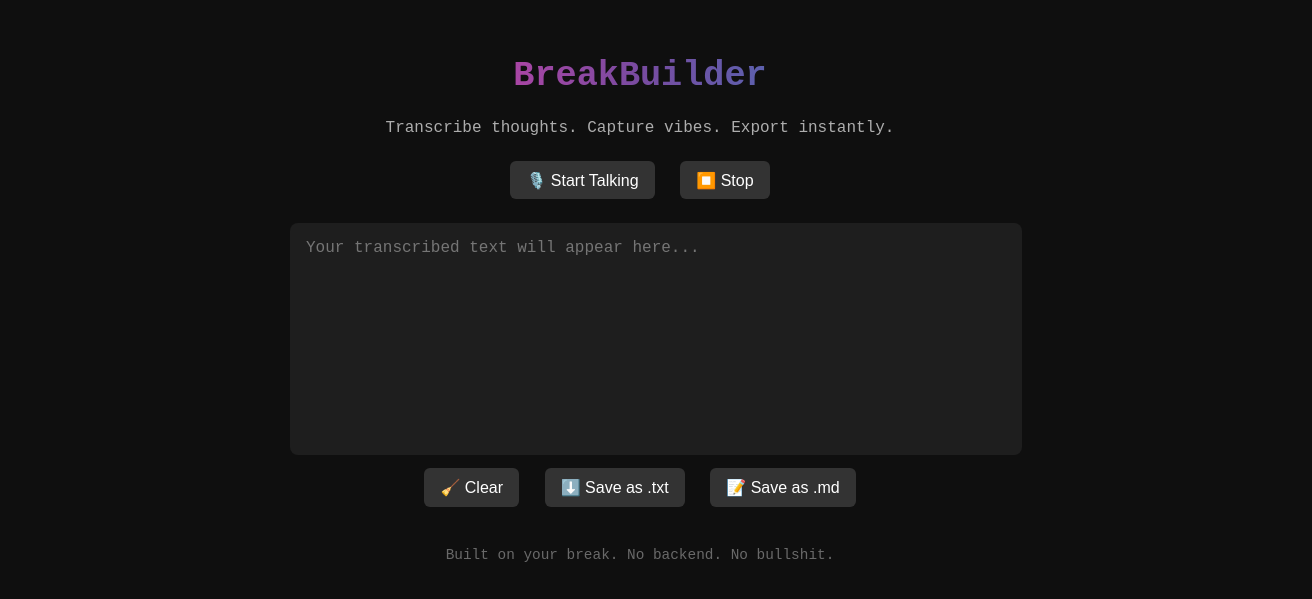
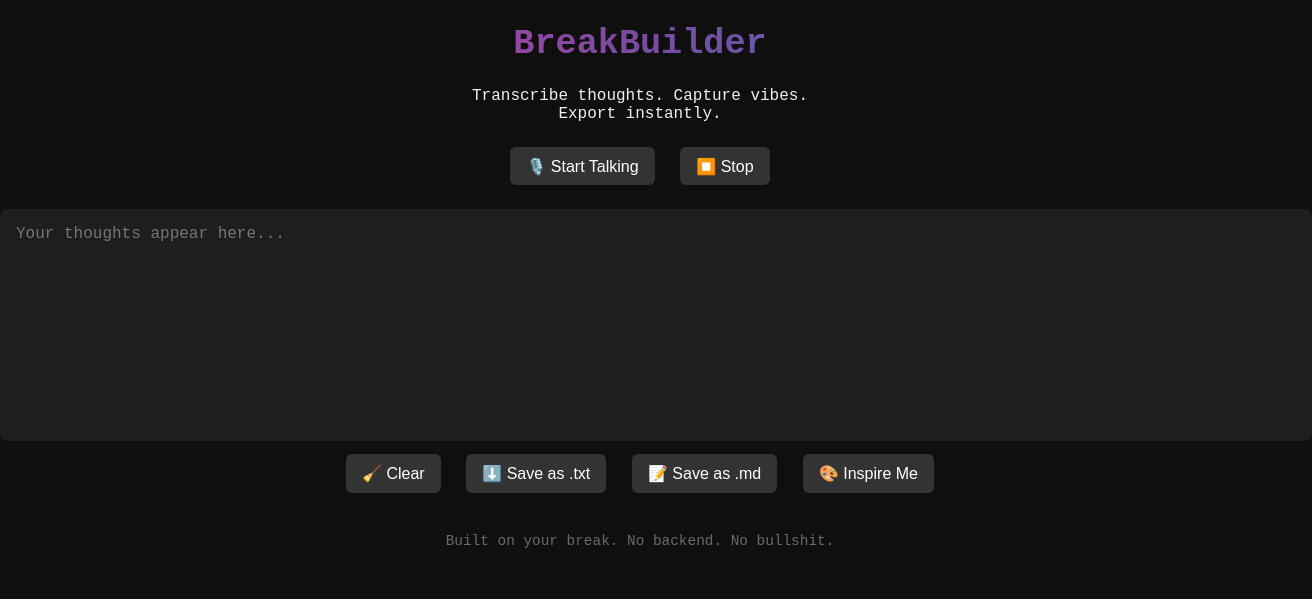
Before and after one commit to Rickveloper/BreakBuilder, a plain HTML site: page index.html in a window 1280 px wide. Shown: the whole page, 1312 px wide, since content can reach past the window. Drawn offline with Linux system fonts and the light colour scheme.

Commit message:
Update index.html

```diff
--- a/index.html
+++ b/index.html
@@ -1,4 +1,3 @@
-<!-- index.html -->
 <!DOCTYPE html>
 <html lang="en">
 <head>
@@ -8,23 +7,26 @@
   <link rel="stylesheet" href="style.css" />
 </head>
 <body>
-  <div class="container">
-    <h1>BreakBuilder</h1>
-    <p class="subtext">Transcribe thoughts. Capture vibes. Export instantly.</p>
+  <h1><span class="rainbow">BreakBuilder</span></h1>
+  <p>Transcribe thoughts. Capture vibes.<br>Export instantly.</p>
 
-    <button id="startBtn">🎙️ Start Talking</button>
-    <button id="stopBtn" disabled>⏹️ Stop</button>
+  <div class="controls">
+    <button id="start">🎙️ Start Talking</button>
+    <button id="stop">⏹️ Stop</button>
+  </div>
 
-    <textarea id="output" placeholder="Your transcribed text will appear here..."></textarea>
+  <textarea id="transcript" placeholder="Your thoughts appear here..."></textarea>
 
-    <div class="actions">
-      <button id="clearBtn">🧹 Clear</button>
-      <button id="saveTxtBtn">⬇️ Save as .txt</button>
-      <button id="saveMdBtn">📝 Save as .md</button>
-    </div>
+  <div class="actions">
+    <button id="clear">🧹 Clear</button>
+    <button id="saveTxt">⬇️ Save as .txt</button>
+    <button id="saveMd">📝 Save as .md</button>
+    <button id="generateImage">🎨 Inspire Me</button>
+  </div>
 
-    <footer>Built on your break. No backend. No bullshit.</footer>
-  </div>
+  <div id="imageContainer"></div>
+
+  <footer>Built on your break. No backend. No bullshit.</footer>
 
   <script src="script.js"></script>
 </body>
```
